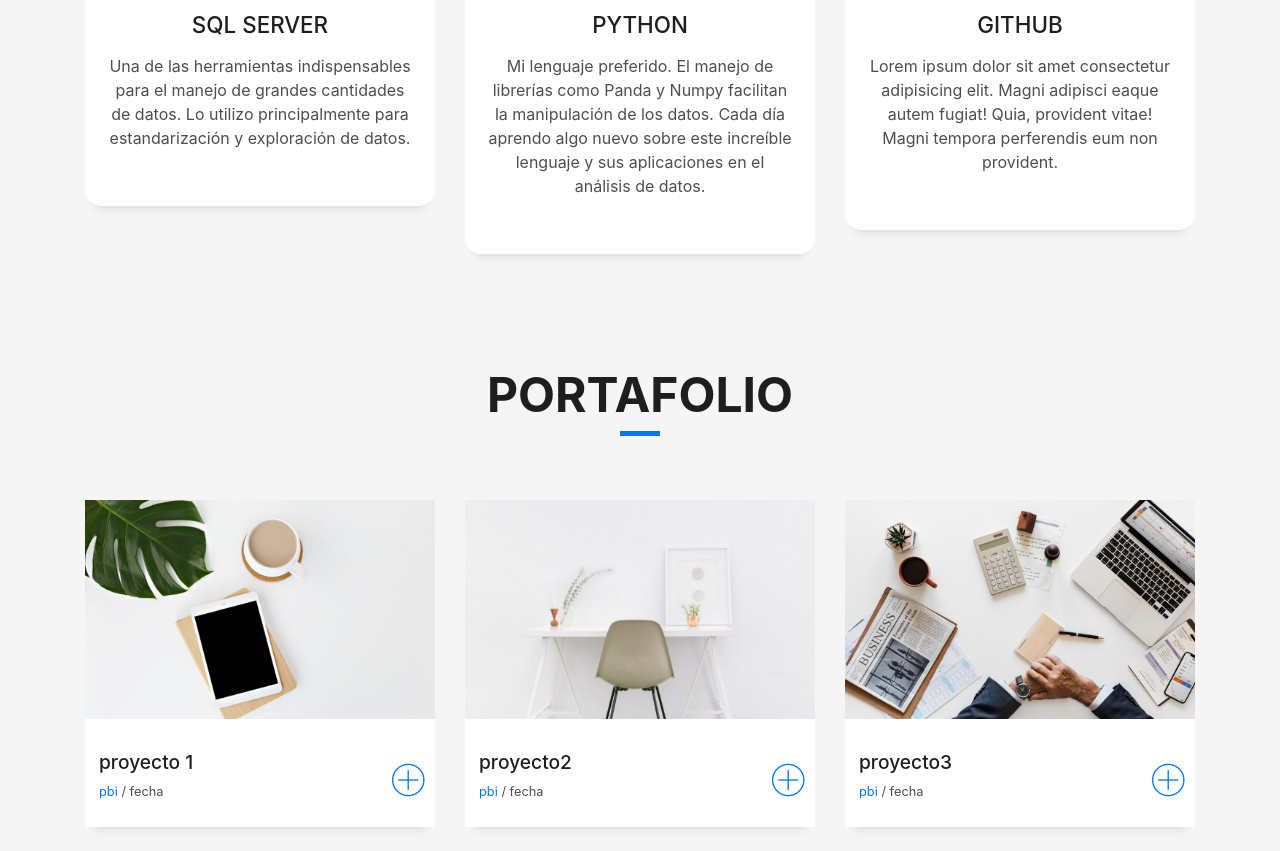
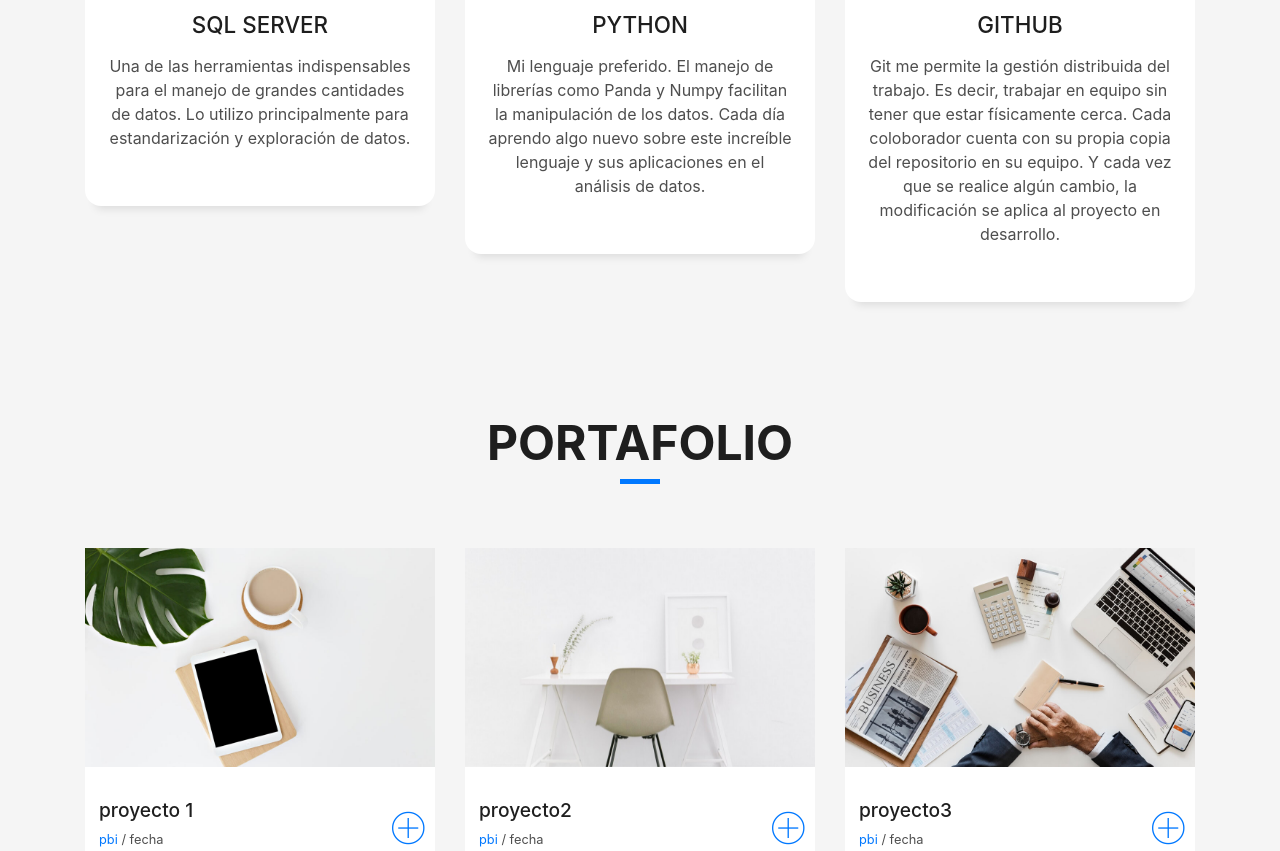
Before and after one commit to jesusalbertozuniga/jesusalbertozuniga.github.io, a plain HTML site: page index.html in a window 1280 px wide. Shown: the part 1956-2807 px from the top of the page. Drawn offline with Linux system fonts and the light colour scheme; files whose address does not match are found by name.

Commit message:
Update index.html

```diff
--- a/index.html
+++ b/index.html
@@ -188,9 +188,7 @@
             <div class="service-content">
               <h2 class="s-title">GitHub</h2>
               <p class="s-description text-center">
-                Lorem ipsum dolor sit amet consectetur adipisicing elit. Magni adipisci eaque autem fugiat! Quia,
-                provident vitae! Magni
-                tempora perferendis eum non provident.
+                Git me permite la gestión distribuida del trabajo. Es decir, trabajar en equipo sin tener que estar físicamente cerca. Cada coloborador cuenta con su propia copia del repositorio en su equipo. Y cada vez que se realice algún cambio, la modificación se aplica al proyecto en desarrollo.
               </p>
             </div>
           </div>
```
